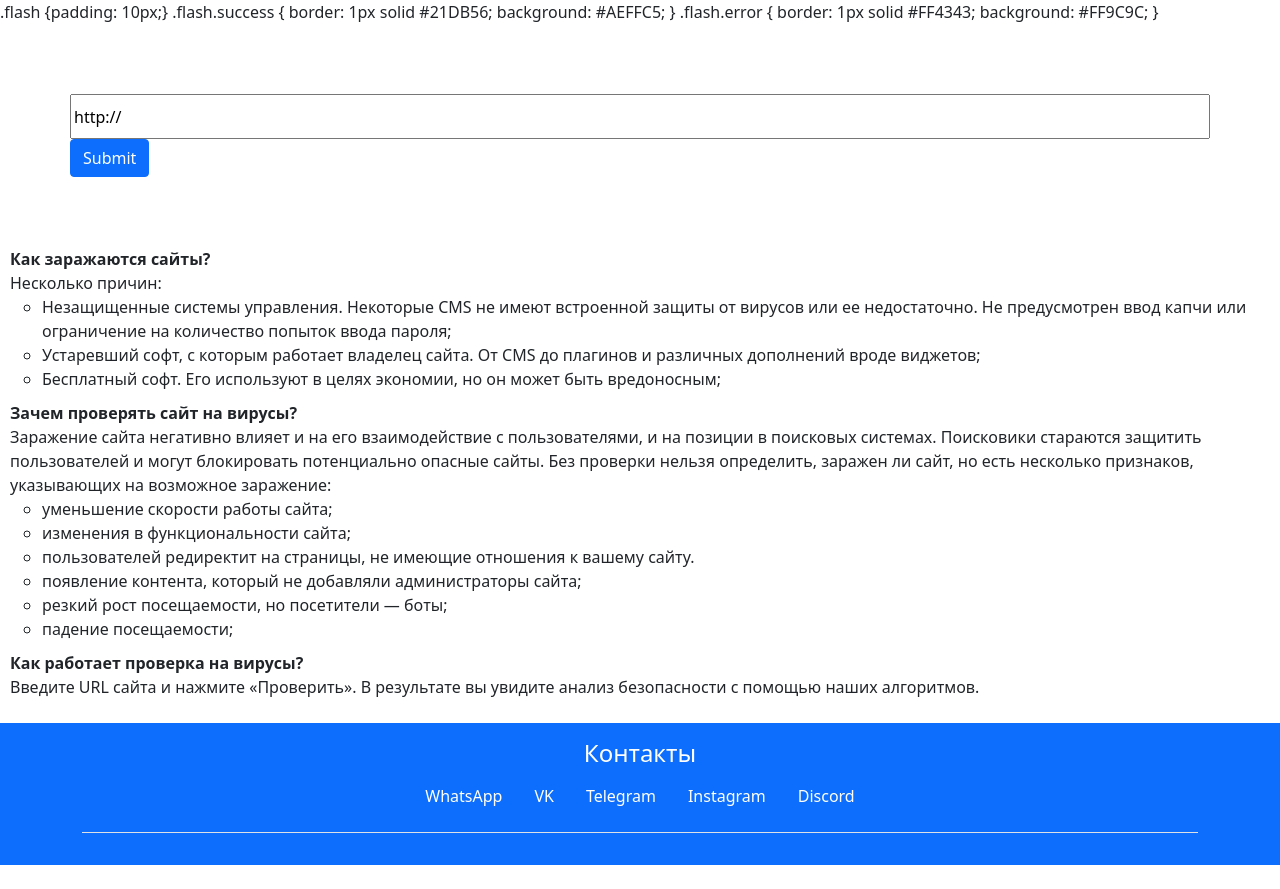
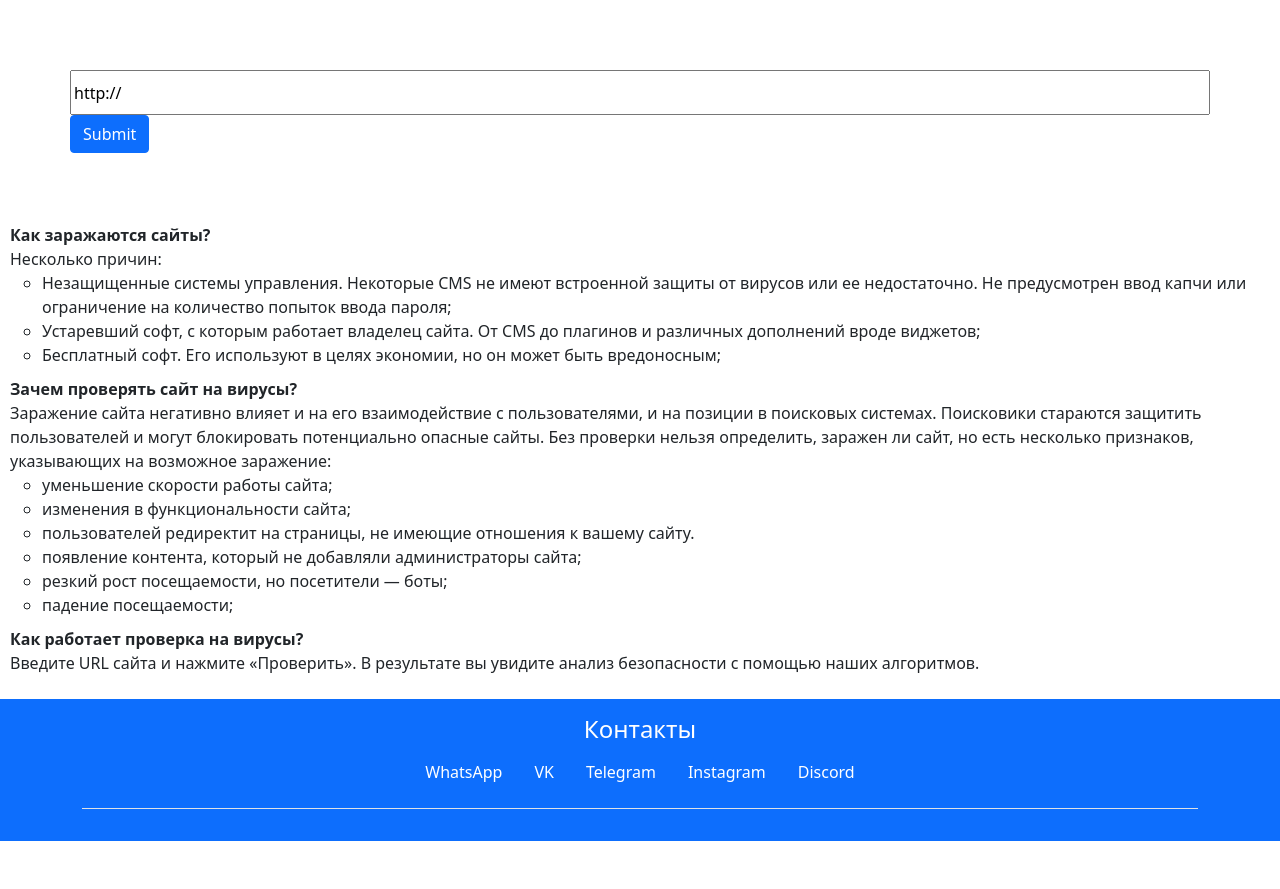
Before and after one commit to Abraham14711/projecttestforcod, a Flask app: page / in a window 1280 px wide. Shown: the part 56-945 px from the top of the page. After the commit the page ends 897 px from the top, so only its background shows below. Run offline with Flask 2, Linux system fonts and the light colour scheme; some libraries are stand-ins or nearby versions.

Commit message:
Update mainpage.html

```diff
--- a/templates/mainpage.html
+++ b/templates/mainpage.html
@@ -28,15 +28,7 @@
 </nav>
   </head>
   <body>
-  .flash {padding: 10px;}
-.flash.success {
-         border: 1px solid #21DB56;
-         background: #AEFFC5;
-}
-.flash.error {
-         border: 1px solid #FF4343;
-         background: #FF9C9C;
-}
+
   {% for cat, msg in get_flashed_messages(True) %}
 <div class="flash {{cat}}">{{msg}}</div>
 {% endfor %}
```
